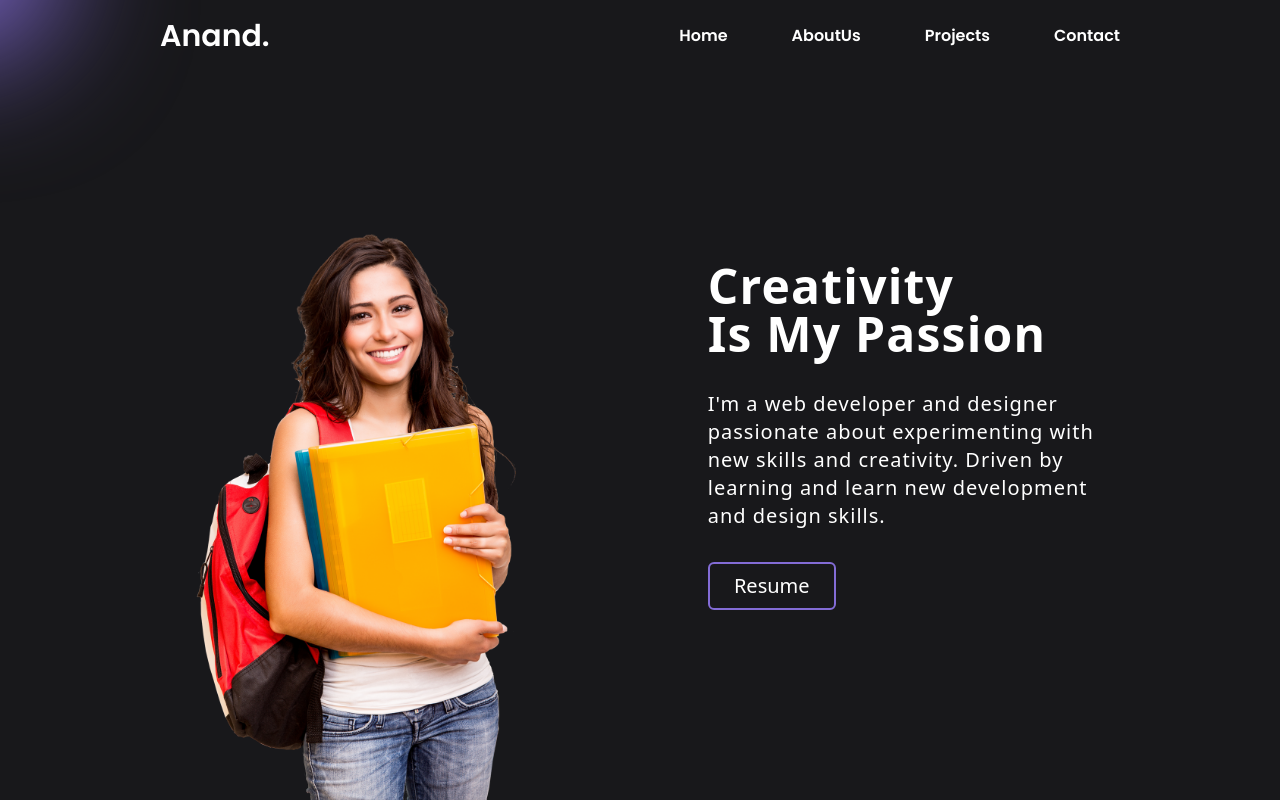
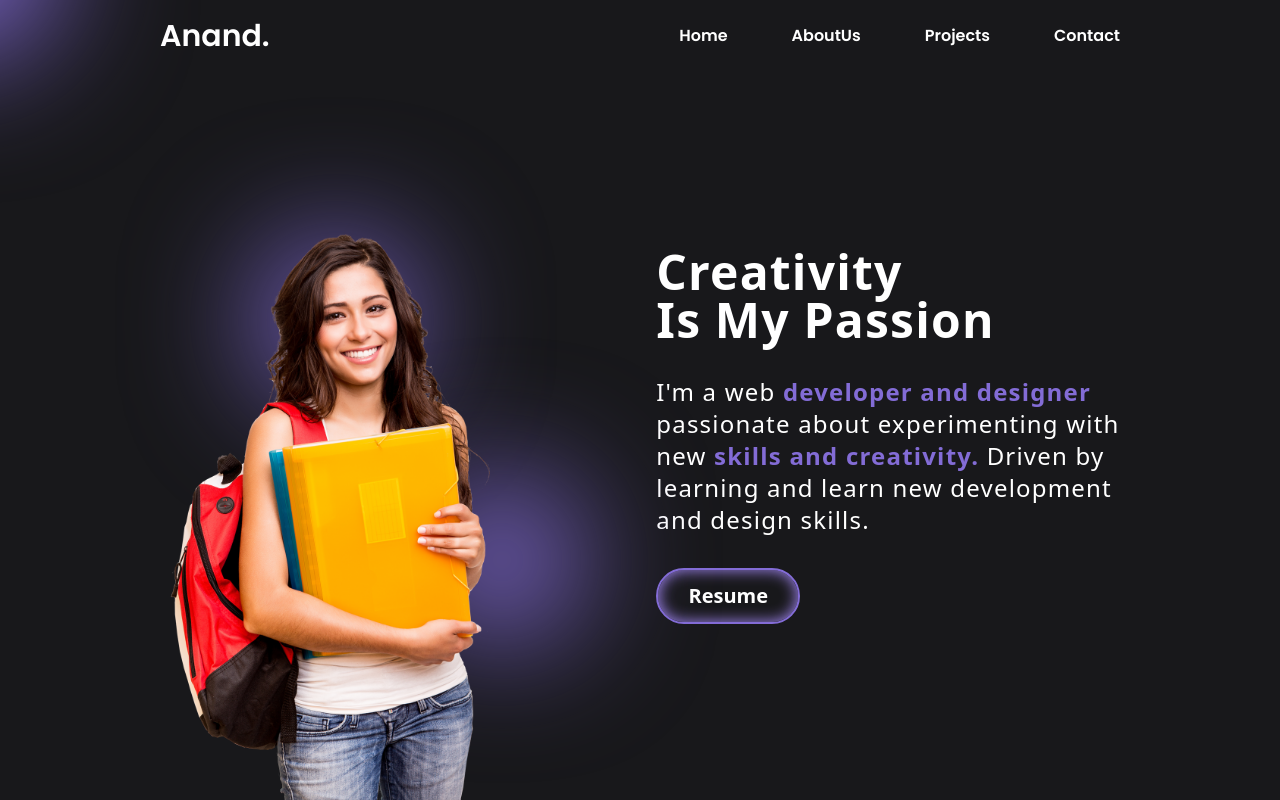
Before and after one commit to anandrathee/portfolio, a React (Vite) app: page /aboutUs in a window 1280 px wide. Built offline with nearby package versions, Linux system fonts and the light colour scheme.

Commit message:
Add shadow behind image in about page

```diff
--- a/src/components/AboutUs.jsx
+++ b/src/components/AboutUs.jsx
@@ -3,15 +3,20 @@ import { Link } from 'react-router-dom'
 
 const AboutUs = () => {
   return (
-    <div className='aboutPage flex items-center justify-evenly w-full text-white gap'>
-      <div className="leftContent w-auto h-full flex items-end justify-end">
+    <div className='aboutPage flex items-center justify-evenly w-full text-white'>
+      <div className="leftContent w-auto h-full flex items-end justify-end z-50">
         <img className='h-[80%]' src="/images/student.png" alt="" />
       </div>
       <div className="rightContent flex flex-col items-left justify-center w-auto h-full gap-8">
         <h3 className='text-5xl font-bold tracking-wide'>Creativity <br /> Is My Passion</h3>
-        <p className='text-xl tracking-wider'>I'm a web developer and designer <br />passionate about experimenting with <br />new skills and creativity. Driven by <br />learning and learn new development <br />and design skills.</p>
-      <Link className=' border-2 border-[#836CD6] rounded-md w-32 h-12 text-center text-xl flex items-center justify-center'>Resume</Link>
+        <p className='text-2xl tracking-wider'>I'm a web <b className='text-[#836CD6]'>developer and designer</b> <br />passionate about experimenting with <br />new <b className='text-[#836CD6]'>skills and creativity.</b> Driven by <br />learning and learn new development <br />and design skills.</p>
+      <Link className='relative border-2 border-[#836CD6] rounded-full w-36 h-14 text-center text-xl font-semibold flex items-center justify-center'>
+      Resume
+       <span className="absolute inset-0 rounded-full pointer-events-none" style={{ boxShadow: 'inset 0 0 15px 0px #a78bfa' }} />
+      </Link>
       </div>
+      <div className="circle w-40 h-40 rounded-full bg-[#836CD6] top-[30%] left-[20%] absolute blur-3xl "></div>
+      <div className="circle w-40 h-40 rounded-full bg-[#836CD6] top-[60%] left-[33%] absolute blur-3xl "></div>
     </div>
   )
 }
```
